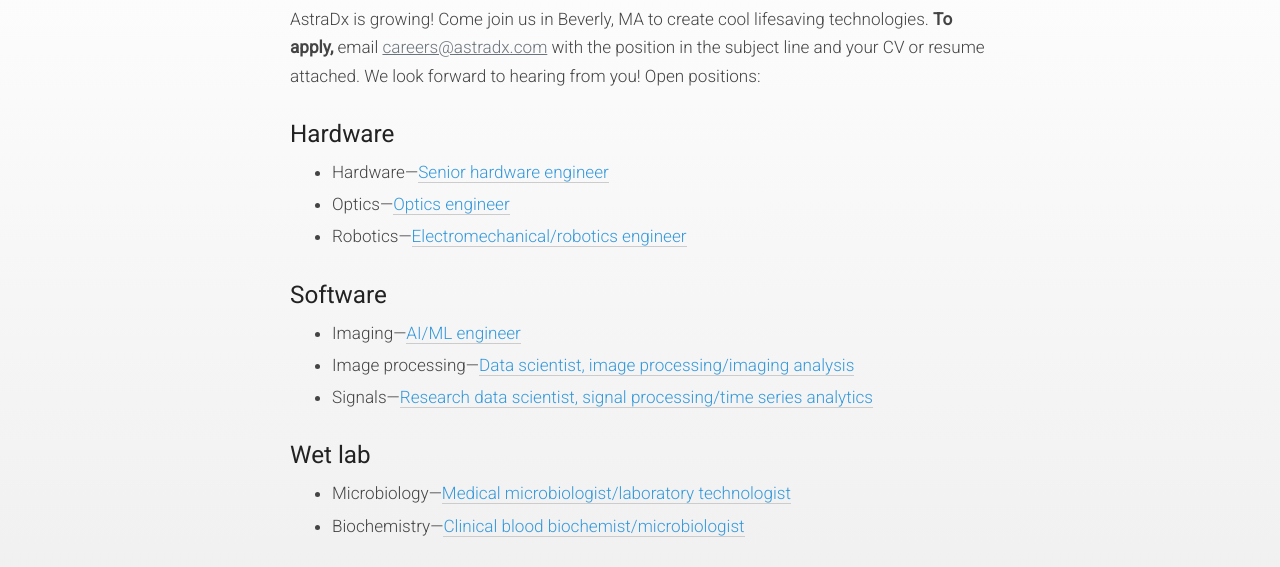
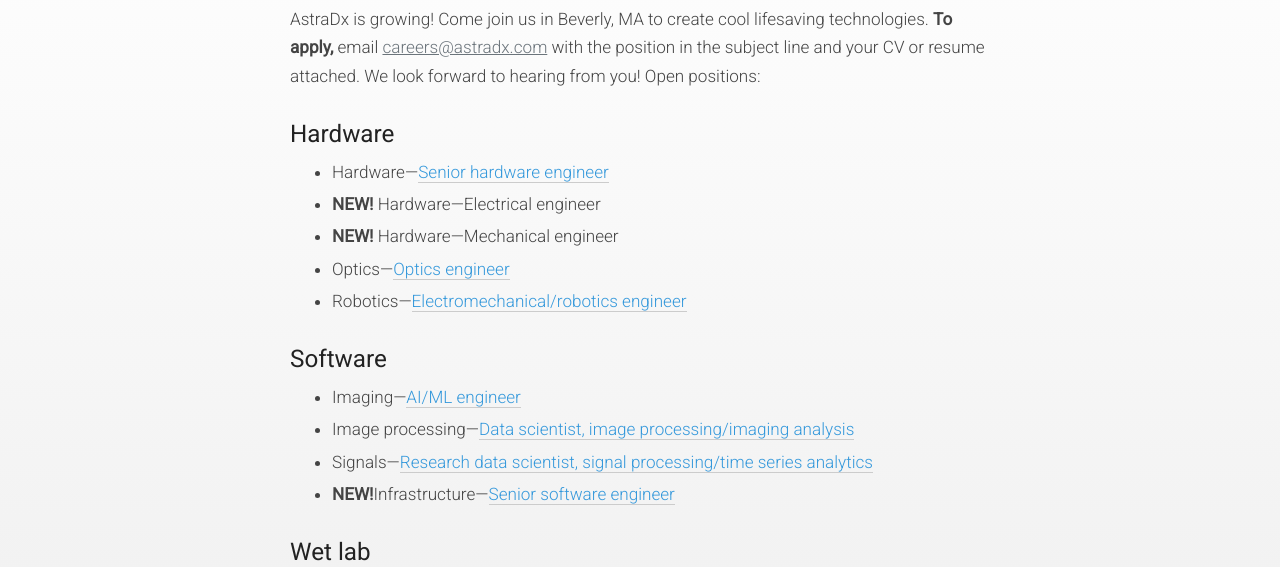
Before and after one commit to AstraDx-Inc/astradx.com, a plain HTML site: page careers.html in a window 1280 px wide. Shown: the part 199-766 px from the top of the page. Drawn offline with Linux system fonts and the light colour scheme.

Commit message:
New job descriptions

```diff
--- a/careers.html
+++ b/careers.html
@@ -73,6 +73,8 @@
     <h2>Hardware</h2>
     <ul>
       <li>Hardware&mdash;<a href="files/senior_hardware_engineer_job_description_080426.pdf">Senior hardware engineer</a></li>
+      <li><b>NEW!</b> Hardware&mdash;<a href="files/electrical_engineer_job_description_102826.pdf"></a>Electrical engineer</li>
+      <li><b>NEW!</b> Hardware&mdash;<a href="files/mechanical_engineer_job_description_102826.pdf"></a>Mechanical engineer</li>
       <li>Optics&mdash;<a href="files/optics_job_description_080426.pdf">Optics engineer</a></li>
       <li>Robotics&mdash;<a href="files/robotics_engineer_job_description_080426.pdf">Electromechanical/robotics engineer</a></li>
     </ul>
@@ -84,6 +86,7 @@
       <li>Imaging&mdash;<a href="files/imaging_job_description_080426.pdf">AI/ML engineer</a></li>
       <li>Image processing&mdash;<a href="files/image_processing_scientist_job_description_080426.pdf">Data scientist, image processing/imaging analysis</a></li>
       <li>Signals&mdash;<a href="files/time_series_job_description_080426.pdf">Research data scientist, signal processing/time series analytics</a></li>
+      <li><b>NEW!</b>Infrastructure&mdash;<a href="files/senior_software_engineer_job_description_102826.pdf">Senior software engineer</a></li>
     </ul>
   </div>
 
```
Also changed, not shown: 3 other files.
